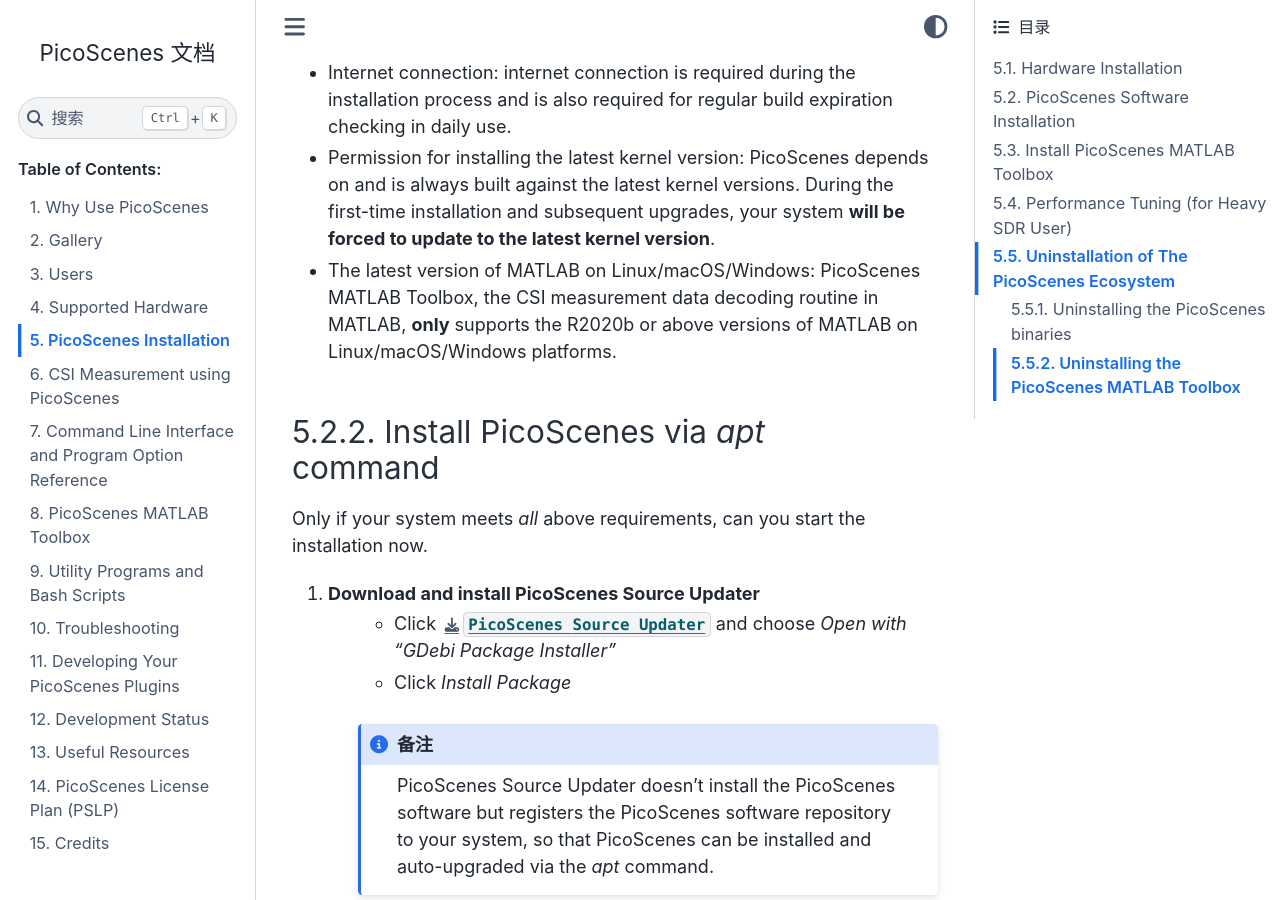
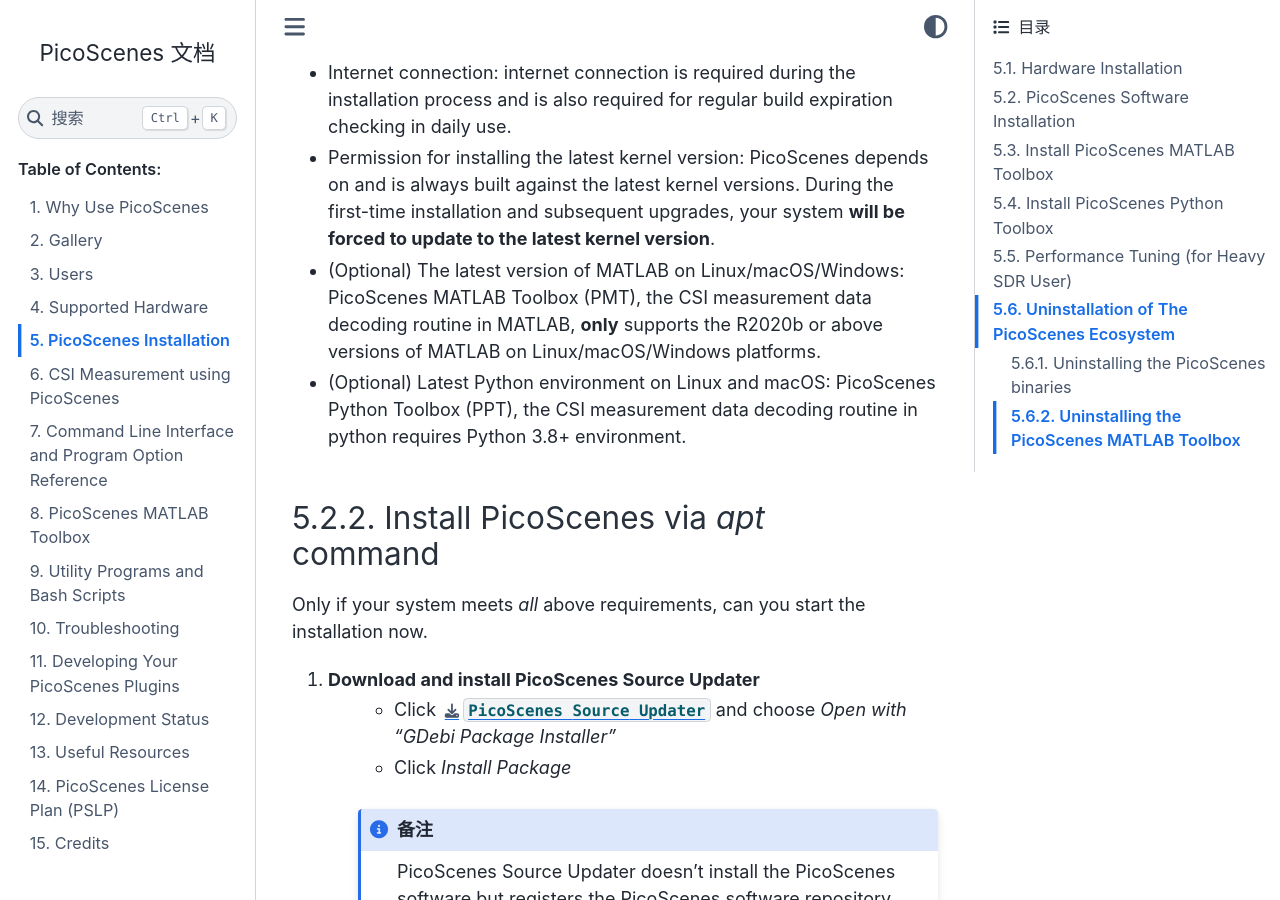
Before and after one commit to wifisensing/PicoScenes-Manual, a Sphinx documentation site: the page built from source/installation.rst, in a window 1280 px wide and 900 px high, scrolled down 6165 px. Built offline with Sphinx 7.4.7 and the Sphinx Book theme 1.1.4, drawn with Linux system fonts in a browser that asks for light colours; some of the changed text lies outside the part shown.

Commit message:
update for python toolbox

```diff
--- a/source/installation.rst
+++ b/source/installation.rst
@@ -154,7 +154,8 @@
 - OS must be **installed atop real hardware**. No virtualization is supported.
 - Internet connection: internet connection is required during the installation process and is also required for regular build expiration checking in daily use.
 - Permission for installing the latest kernel version: PicoScenes depends on and is always built against the latest kernel versions. During the first-time installation and subsequent upgrades, your system **will be forced to update to the latest kernel version**.
-- The latest version of MATLAB on Linux/macOS/Windows: PicoScenes MATLAB Toolbox, the CSI measurement data decoding routine in MATLAB, **only** supports the R2020b or above versions of MATLAB on Linux/macOS/Windows platforms.
+- (Optional) The latest version of MATLAB on Linux/macOS/Windows: PicoScenes MATLAB Toolbox (PMT), the CSI measurement data decoding routine in MATLAB, **only** supports the R2020b or above versions of MATLAB on Linux/macOS/Windows platforms.
+- (Optional) Latest Python environment on Linux and macOS: PicoScenes Python Toolbox (PPT), the CSI measurement data decoding routine in python requires Python 3.8+ environment.
 
 Install PicoScenes via *apt* command
 +++++++++++++++++++++++++++++++++++++++++++++++++++
@@ -302,6 +303,13 @@
 
 In MATLAB `Current Folder` or Ubuntu file explorer, navigate to ``PicoScenes-MATLAB-Toolbox/samples`` directory, *drag'n'drop* the two sample .csi files into Command Window.  On requesting to parse .csi files for the first time, PicoScenes MATLAB Toolbox will compile the MATLAB MEX-based .csi file parser. If the compilation is successfully, two samples files samples_9300.csi and samples_x310.csi will be parsed into cell arrays named ``samples_9300`` and ``samples_x310``, respectively.
 
+
+Install PicoScenes Python Toolbox
+==========================================
+
+PicoScenes Python Toolbox (PPT) is used for parsing the .csi files in Python. Its installation and usage is documented in the project `repo <https://gitlab.com/wifisensing/PicoScenes-Python-Toolbox>`_.
+
+
 Performance Tuning (for Heavy SDR User)
 =========================================
 
--- a/source/resources.rst
+++ b/source/resources.rst
@@ -16,7 +16,8 @@
 ----------------------------
 
 - PicoScenes projects group: https://gitlab.com/wifisensing. The following are some of the open source sub-projects.
-    - `RXS Parsing Core <https://gitlab.com/wifisensing/rxs_parsing_core>`_: the core CSI data parsing routine and the related utility code. This project is shared between the PicoScenes main program and PicoScenes MATLAB Toolbox via git submodule.
+    - `PicoScenes Python Toolbox <https://gitlab.com/wifisensing/PicoScenes-Python-Toolbox>`_: the official PicoScenes Python Toolbox (PPT) that parse the PicoScenes .csi file in Python. This project is contributed by Tian Teng.
+    - `RXS Parsing Core <https://gitlab.com/wifisensing/rxs_parsing_core>`_: the core CSI data parsing routine and the related utility code. This project is shared among the PicoScenes main program, PicoScenes MATLAB Toolbox and PicoScenes Python Toolbox via git submodule.
     - `PicoScenes Plugin Development Kit (PS-PDK) <https://gitlab.com/wifisensing/PicoScenes-PDK>`_: the source repositories of three PicoScenes plugins, namely the Demo Plugin, UDP Forwarder and EchoProbe. We name it PS-PDK, because most PicoScenes plugins are developed based on this repo.
     - `PicoScenes Manual <https://gitlab.com/wifisensing/PicoScenes-Manual>`_: the reStructuredText source code of this documentation.
 
@@ -31,7 +32,7 @@
 
 We provide the official and public technical support via `PicoScenes Issues Tracker <https://gitlab.com/wifisensing/picoscenes-issue-tracker/issues>`_. You may post software bugs, encountered problems and suggestions to the issue tracker. Once you post an issue, GitLab will notify us and we will reach it as soon as possible.
 
-PicoScenes微信群 (PicoScenes WeChat group)
+PicoScenes微信群(PicoScenes WeChat group)
 +++++++++++++++++++++++++++++++++++++++++++
 If WeChat is one of your favorite IM APPs, you may join the PicoScenes WeChat Group by contacting Zhiping Jiang "jiangzhiping" in WeChat. As the group has exceeded 200 people, you can only be invited to the group.
 
```
Also changed, not shown: other parts of source/installation.rst (+1 -1 lines).
